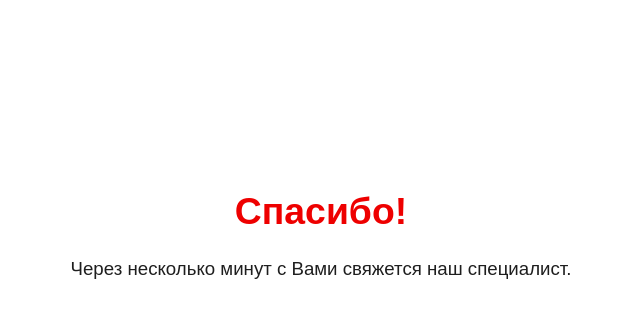
After one commit to Andrey081979/landing-order.local, a PHP site: page /order.php in a window 1280 px wide. The commit adds this page. Shown: the top 318 px of the page, without its empty margins (319-959 px from the left). Run offline with PHP 8.4, Linux system fonts and the light colour scheme.

Commit message:
Lsn 2-16

```diff
--- a/js/functions.js
+++ b/js/functions.js
@@ -6,6 +6,10 @@ $(document).ready(function() {
     wow.init();
 
     $("#menu").css("width", $(window).width() + "px");
+
+    $(window).on("resize", function() {
+        $("#menu").css("width", $(window).width() + "px");
+    });
 
     $(".site a").fancybox({
         minWidth: 900
--- /dev/null
+++ b/order.php
@@ -0,0 +1,17 @@
+<!DOCTYPE html>
+<html lang="ru">
+<head>
+    <title>Спасибо!</title>
+    <meta http-equiv="Content-Type" content="text/html; charset=UTF-8" />
+    <meta name="description" content="Заказ на создание лендинга" />
+    <meta name="keywords" content="Заказ лендинга, создание лендинга" />
+    <link rel="shortout icon" type="image/x-icon" href="/favicon.ico" />
+    <link type="text/css" rel="stylesheet" href="styles/order.css" />
+</head>
+<body>
+    <div>
+        <h1>Спасибо!</h1>
+        <p>Через несколько минут с Вами свяжется наш специалист.</p>
+    </div>
+</body>
+</html>
--- a/styles/main.css
+++ b/styles/main.css
@@ -24,6 +24,7 @@ body {
     text-align: center;
     top:0;
     width: 100%;
+    z-index: 200;
 }
 
 #menu a {
@@ -285,7 +286,7 @@ footer p:nth-child(2) {
 
 footer > div {
     margin: 0 auto;
-    width: 980px;
+    width: 960px;
 }
 
 footer div div:nth-child(1) {
--- /dev/null
+++ b/styles/order.css
@@ -0,0 +1,17 @@
+body {
+    font-family: sans-serif;
+    font-size: 14pt;
+}
+
+div {
+    margin-top: 15%;
+    text-align: center;
+}
+
+h1 {
+    color: #e00;
+}
+
+p {
+    color: #1e1e1e;
+}
```
